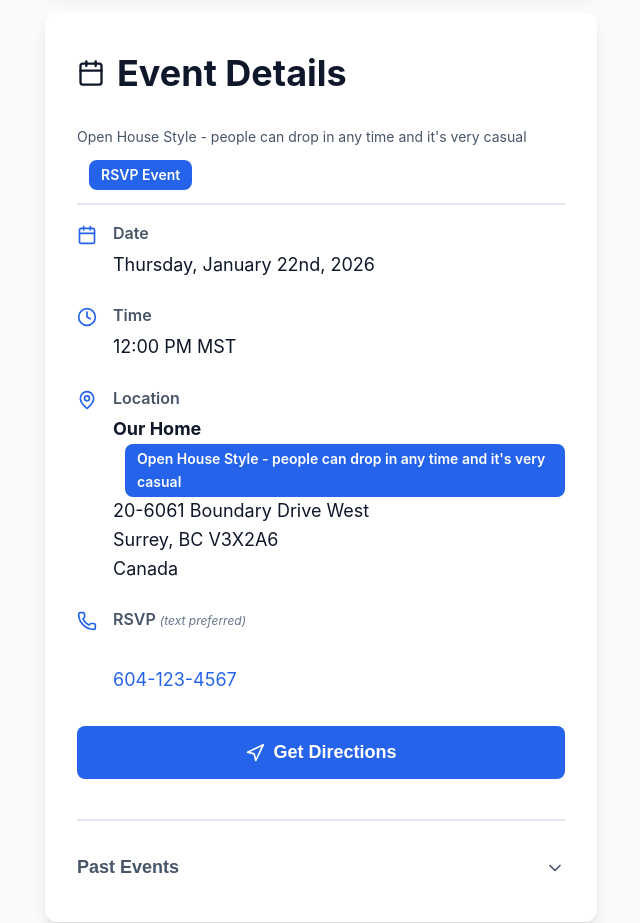
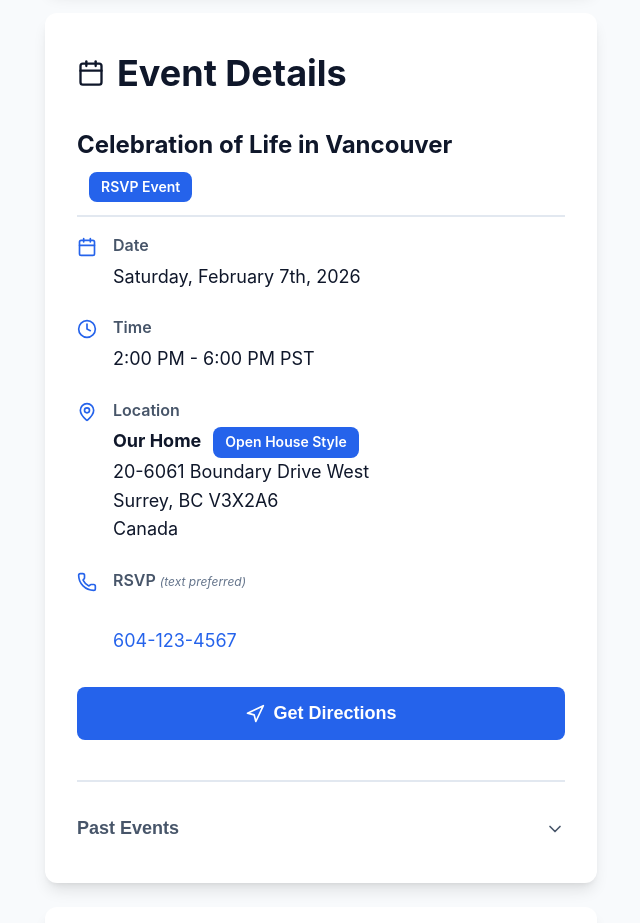
Before and after one commit to sukhmang/thefriendlybill, a React (Vite) app: page / in a window 1280 px wide. Shown: the part 1160-2083 px from the top of the page, without its empty margins (319-959 px from the left). Built offline with nearby package versions, Linux system fonts and the light colour scheme.

Commit message:
Refactor EventDetailsCard to improve event title and date/time display logic, and update badge text for Open House events.

```diff
--- a/src/components/EventDetailsCard.jsx
+++ b/src/components/EventDetailsCard.jsx
@@ -358,20 +358,9 @@ const renderEventDetails = (event, isMain = false, onShowProgram = null) => {
   }
 
   return (
-    <EventSection key={event.name || 'main'}>
+    <EventSection key={event.title || event.name || 'main'}>
       <EventTitle>
-        {event.note && !isMain && (
-          <span style={{
-            fontSize: '0.875rem',
-            fontWeight: 'normal',
-            color: '#475569',
-            display: 'block',
-            marginBottom: '0.25rem'
-          }}>
-            {event.note}
-          </span>
-        )}
-        {event.name}
+        {event.title || event.name || (isMain ? 'Funeral Service' : 'Event')}
         {event.rsvp && <RSVPBadge>RSVP Event</RSVPBadge>}
         {event.isPast && <PastEventLabel>Past Event</PastEventLabel>}
       </EventTitle>
@@ -383,7 +372,7 @@ const renderEventDetails = (event, isMain = false, onShowProgram = null) => {
           </IconWrapper>
           <DetailContent>
             <DetailLabel>Date</DetailLabel>
-            <DetailValue>{event.date || EVENT_DATA.displayDate}</DetailValue>
+            <DetailValue>{event.displayDate || event.date || EVENT_DATA.displayDate}</DetailValue>
           </DetailContent>
         </DetailItem>
 
@@ -393,7 +382,7 @@ const renderEventDetails = (event, isMain = false, onShowProgram = null) => {
           </IconWrapper>
           <DetailContent>
             <DetailLabel>Time</DetailLabel>
-            <DetailValue>{event.time || EVENT_DATA.displayTime}</DetailValue>
+            <DetailValue>{event.displayTime || event.time || EVENT_DATA.displayTime}</DetailValue>
           </DetailContent>
         </DetailItem>
 
@@ -409,7 +398,7 @@ const renderEventDetails = (event, isMain = false, onShowProgram = null) => {
                   <strong>{event.venueName}</strong>
                   {event.note && event.note.includes('Open House') && (
                     <BadgeContainer>
-                      <Badge>{event.note}</Badge>
+                      <Badge>Open House Style</Badge>
                       <Tooltip>
                         People can drop in any time and it's very casual
                       </Tooltip>
```
